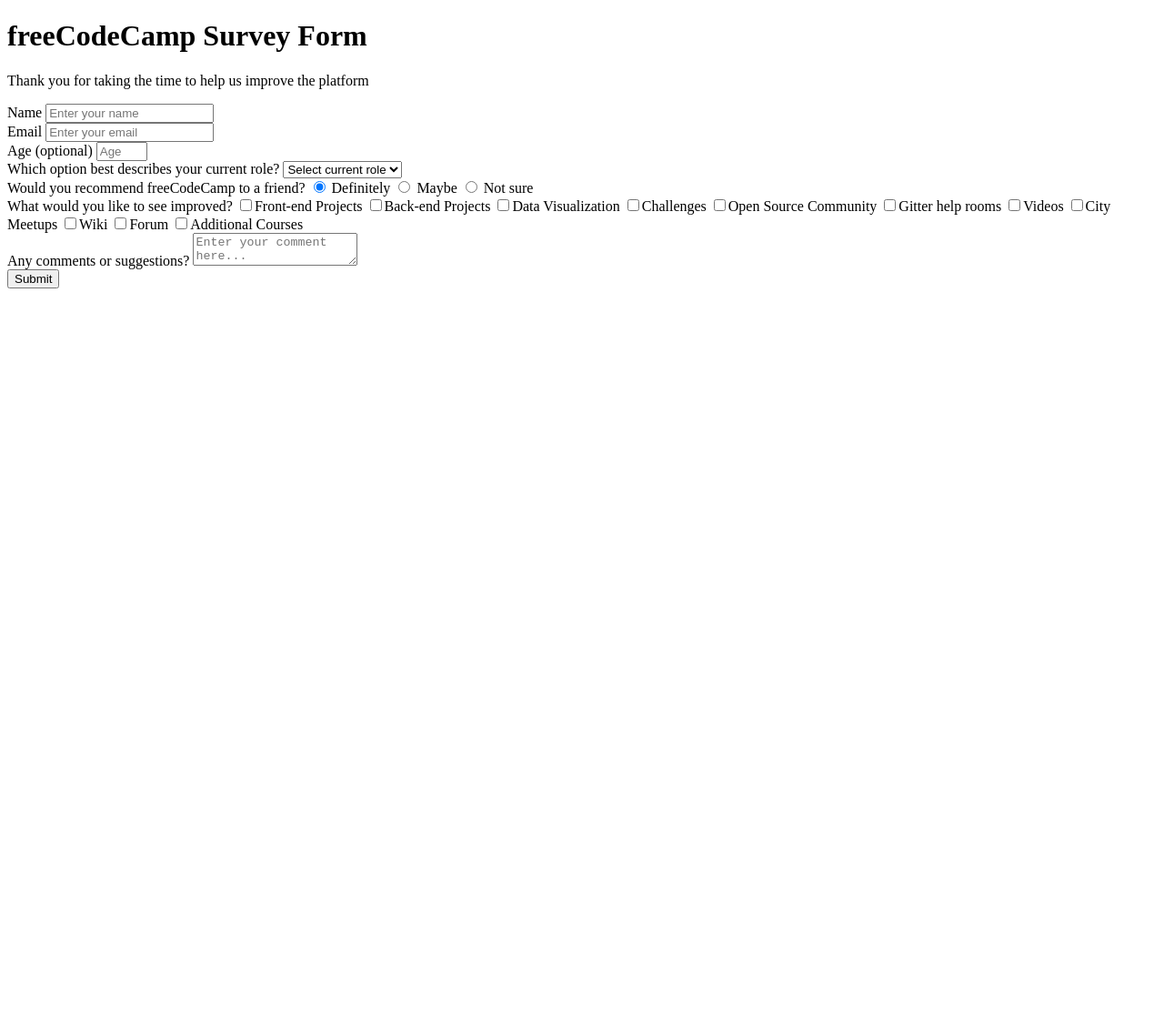
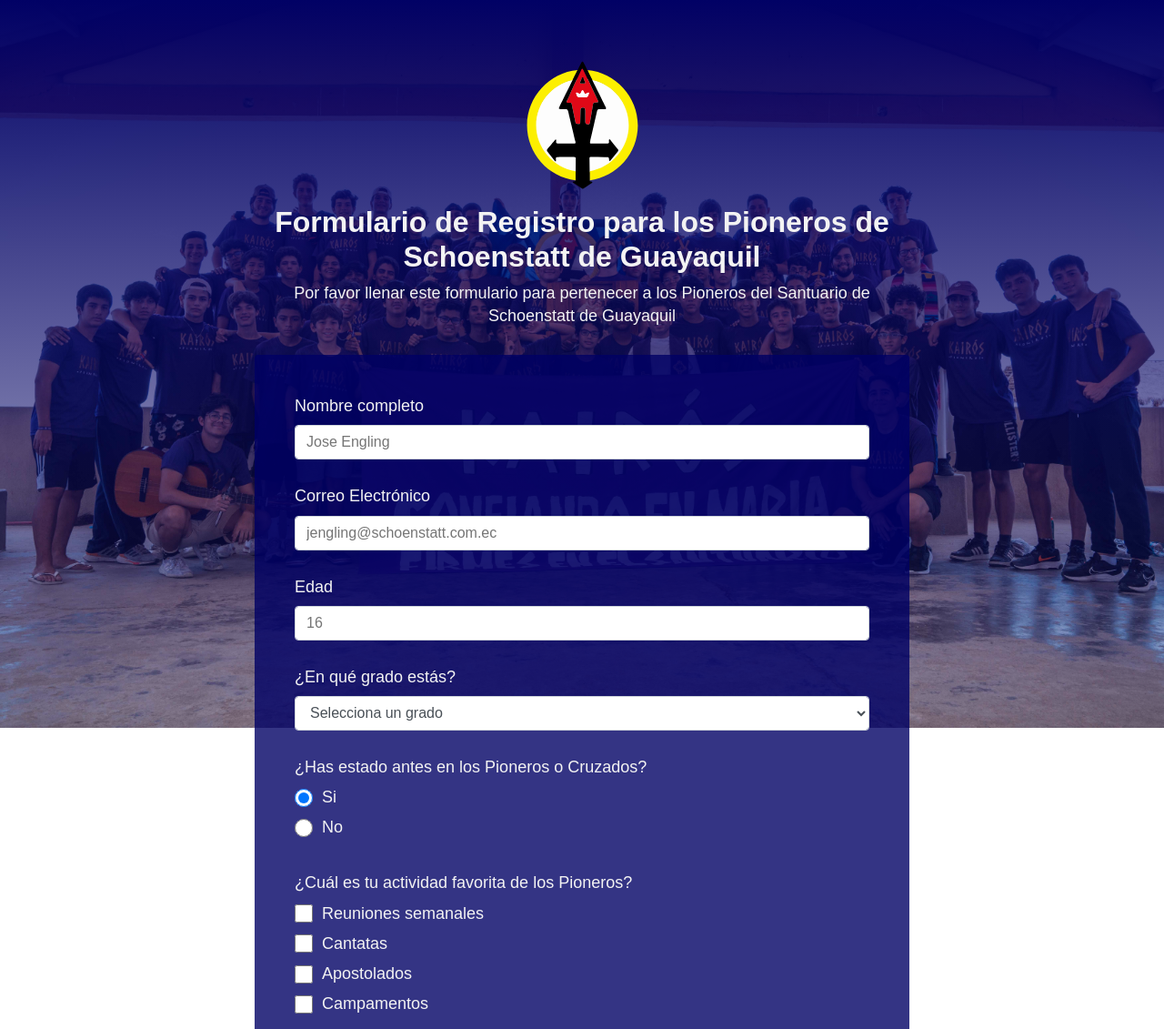
Before and after one commit to Scrainer/freeCodeCamp-Certs, a plain HTML site: page Responsive Web Design Certification/05-Survey Form-Certification Project/index.html in a window 1280 px wide. Shown: the top 1131 px of the page at 91% size. Before the commit the page ends 800 px from the top, so only its background shows below. Drawn offline with Linux system fonts and the light colour scheme.

Commit message:
Completed - Survey Form
Completed the Survey Form Certification Project

```diff
--- a/Responsive Web Design Certification/05-Survey Form-Certification Project/index.html
+++ b/Responsive Web Design Certification/05-Survey Form-Certification Project/index.html
@@ -1,78 +1,153 @@
 <!DOCTYPE html>
 <html lang="en">
   <head>
-    <meta charset="UTF-8">
-    <meta name="viewport" content="width=device-width, initial-scale=1.0">
-    <title>freeCodeCamp Survey Form</title>
-    <link rel="stylesheet" href="styles.css">
+    <meta charset="UTF-8" />
+    <meta name="viewport" content="width=device-width, initial-scale=1.0" />
+    <title>Registro a los Pioneros de Schoenstatt</title>
+    <link rel="stylesheet" href="styles.css" />
   </head>
   <body>
     <div class="container">
       <header class="header">
-            <h1 id="title">freeCodeCamp Survey Form</h1>
-            <p id="description">Thank you for taking the time to help us improve the platform</p>
+        <img id="logo" class="logo" src="./public/Logo Pioneros.svg" alt="" />
+        <h1 id="title">
+          Formulario de Registro para los Pioneros de Schoenstatt de Guayaquil
+        </h1>
+        <p id="description">
+          Por favor llenar este formulario para pertenecer a los Pioneros del
+          Santuario de Schoenstatt de Guayaquil
+        </p>
       </header>
+
       <form id="survey-form">
-            <div class="form-group">
-                <label id="name-label" for="name">
-                    Name
-                </label>
-                <input required type="text" name="name" id="name" placeholder="Enter your name">
+        <div class="seccion-formulario">
+          <label id="name-label" for="name">Nombre completo</label>
+          <input
+            required
+            class="pregunta"
+            type="text"
+            name="name"
+            id="name"
+            placeholder="Jose Engling"
+          />
         </div>
-            <div class="form-group">
-                <label id="email-label" for="email">
-                    Email
-                </label>
-                <input required type="email" name="email" id="email" placeholder="Enter your email">
+
+        <div class="seccion-formulario">
+          <label id="email-label" for="email">Correo Electrónico</label>
+          <input
+            required
+            class="pregunta"
+            type="email"
+            name="email"
+            id="email"
+            placeholder="jengling@schoenstatt.com.ec"
+          />
         </div>
-            <div class="form-group">
-                <label id="number-label" for="number">
-                    Age (optional)
-                </label>
-                <input type="number" name="number" id="number" min="10" max="99" placeholder="Age">
+
+        <div class="seccion-formulario">
+          <label id="number-label" for="number">Edad</label>
+          <input
+            type="number"
+            class="pregunta"
+            name="number"
+            id="number"
+            min="13"
+            max="18"
+            placeholder="16"
+          />
         </div>
-            <div class="form-group">
-                <label for="dropdown">Which option best describes your current role?</label>
-                <select required name="role" id="dropdown" >
-                    <option disabled selected value="">Select current role</option>
-                    <option value="student">Student</option>
-                    <option value="job">Full time job</option>
-                    <option value="learner">Full time learner</option>
-                    <option value="preferNo">Prefer not to say</option>
-                    <option value="other">Other</option>
+
+        <div class="seccion-formulario">
+          <label for="dropdown">¿En qué grado estás?</label>
+          <select required name="grade" id="dropdown" class="pregunta">
+            <option selected disabled value="">Selecciona un grado</option>
+            <option value="9">9no EGB</option>
+            <option value="10">10mo EGB</option>
+            <option value="11">1ro BGU</option>
+            <option value="12">2do BGU</option>
+            <option value="13">3ro BGU</option>
           </select>
         </div>
-            <div class="form-group">
-                <label>Would you recommend freeCodeCamp to a friend?</label>
-                <label for="recommend-definitely"><input checked id="recommend-definitely" name="user-recommend" type="radio" value="definitely"> Definitely</label>
-                <label for="recommend-maybe"><input id="recommend-maybe" name="user-recommend" type="radio" value="maybe"> Maybe</label>
-                <label for="recommend-notsure"><input id="recommend-notsure" name="user-recommend" type="radio" value="notsure"> Not sure</label>
+
+        <div class="seccion-formulario">
+          <label>¿Has estado antes en los Pioneros o Cruzados?</label>
+          <label for="antes-si"
+            ><input
+              checked
+              id="antes-si"
+              class="input-radio"
+              name="experiencia-pasada"
+              type="radio"
+              value="si"
+            />
+            Si</label
+          >
+          <label for="antes-no"
+            ><input
+              id="antes-no"
+              class="input-radio"
+              name="experiencia-pasada"
+              type="radio"
+              value="no"
+            />
+            No</label
+          >
         </div>
-            <div class="form-group">
-                <label>What would you like to see improved?</label>
-                <label for=""><input name="prefer" value="front-end-projects" type="checkbox" class="input-checkbox">Front-end Projects</label>
-                <label><input name="prefer" value="back-end-projects" type="checkbox" class="input-checkbox">Back-end Projects</label>
-                <label><input name="prefer" value="data-visualization" type="checkbox" class="input-checkbox">Data Visualization</label>
-                <label><input name="prefer" value="challenges" type="checkbox" class="input-checkbox">Challenges</label>
-                <label><input name="prefer" value="open-source-community" type="checkbox" class="input-checkbox">Open Source Community</label>
-                <label><input name="prefer" value="gitter-help-rooms" type="checkbox" class="input-checkbox">Gitter help rooms</label>
-                <label><input name="prefer" value="videos" type="checkbox" class="input-checkbox">Videos</label>
-                <label><input name="prefer" value="city-meetups" type="checkbox" class="input-checkbox">City Meetups</label>
-                <label><input name="prefer" value="wiki" type="checkbox" class="input-checkbox">Wiki</label>
-                <label><input name="prefer" value="forum" type="checkbox" class="input-checkbox">Forum</label>
-                <label><input name="prefer" value="additional-courses" type="checkbox" class="input-checkbox">Additional Courses</label>
+
+        <div class="seccion-formulario">
+          <label>¿Cuál es tu actividad favorita de los Pioneros?</label>
+          <label
+            ><input
+              name="fav-activity"
+              value="reuniones-semanales"
+              type="checkbox"
+              class="input-checkbox"
+            />Reuniones semanales</label
+          >
+          <label
+            ><input
+              name="fav-activity"
+              value="cantatas"
+              type="checkbox"
+              class="input-checkbox"
+            />Cantatas</label
+          >
+          <label
+            ><input
+              name="fav-activity"
+              value="apostolados"
+              type="checkbox"
+              class="input-checkbox"
+            />Apostolados</label
+          >
+          <label
+            ><input
+              name="fav-activity"
+              value="campamentos"
+              type="checkbox"
+              class="input-checkbox"
+            />Campamentos</label
+          >
         </div>
-            <div class="form-group">
-                <label>Any comments or suggestions?</label>
-                <textarea id="comments" class="input-textarea" name="comment" placeholder="Enter your comment here..."></textarea>
+
+        <div class="seccion-formulario">
+          <label for="comments"
+            >Algún dato importante que debamos saber de ti?</label
+          >
+          <textarea
+            class="input-textarea"
+            name="comments"
+            id="comments"
+            placeholder="Gustos, talentos, alergias, etc."
+          ></textarea>
         </div>
-            <div class="form-group">
-                <button type="submit" id="submit" class="submit-button">
-                  Submit
+
+        <div class="seccion-formulario">
+          <button id="submit" class="submit-button" type="submit">
+            Registrar
           </button>
         </div>
       </form>
     </div>
-
   </body>
 </html>
--- a/Responsive Web Design Certification/05-Survey Form-Certification Project/styles.css
+++ b/Responsive Web Design Certification/05-Survey Form-Certification Project/styles.css
@@ -0,0 +1,161 @@
+:root {
+  --pioneros-blanco: #f3f3f3;
+  --pioneros-azul-transparente: #010165cb;
+  --pioneros-azul: #010165ff;
+}
+
+*,
+*::before,
+*::after {
+  box-sizing: border-box;
+}
+
+body {
+  font-family: "Poppins", sans-serif;
+  font-size: 1rem;
+  font-weight: 400;
+  line-height: 1.4;
+  color: var(--pioneros-blanco);
+  margin: 0;
+}
+
+body::before {
+  content: "";
+  position: fixed;
+  top: 0;
+  left: 0;
+  height: 100%;
+  width: 100%;
+  z-index: -1;
+  background-image: linear-gradient(rgba(1, 1, 101, 1), rgba(1, 1, 101, 0.2)),
+    url(./public/pionerosgye2024.jpg);
+  background-size: cover;
+  background-repeat: no-repeat;
+  background-position: center;
+}
+
+.logo {
+  width: 25%;
+  margin: 0 auto;
+  display: block;
+}
+
+h1 {
+  font-weight: bold;
+  line-height: 1.2;
+}
+
+p {
+  font-size: 1.125rem;
+}
+
+h1,
+p {
+  margin-top: 0;
+  margin-bottom: 0.5rem;
+}
+
+label {
+  display: flex;
+  align-items: center;
+  font-size: 1.125rem;
+  margin-bottom: 0.5rem;
+}
+
+input,
+button,
+select,
+textarea {
+  margin: 0;
+  font-family: inherit;
+  font-size: inherit;
+  line-height: inherit;
+}
+
+button {
+  border: none;
+}
+
+.container {
+  width: 100%;
+  margin: 3.125rem auto 0 auto;
+}
+
+@media (min-width: 576px) {
+  .container {
+    max-width: 540px;
+  }
+}
+
+@media (min-width: 768px) {
+  .container {
+    max-width: 720px;
+  }
+}
+
+.header {
+  padding: 0 0.625rem;
+  margin-bottom: 1.875rem;
+  text-align: center;
+}
+
+.description {
+  font-style: italic;
+  font-weight: 200;
+  text-shadow: 1px 1px 1px rgba(0, 0, 0, 0.4);
+}
+
+form {
+  background: var(--pioneros-azul-transparente);
+  padding: 2.5rem 0.625rem;
+  border-radius: 0.25rem;
+}
+
+@media (min-width: 480px) {
+  form {
+    padding: 2.5rem;
+  }
+}
+
+.seccion-formulario {
+  margin: 0 auto 1.25rem auto;
+  padding: 0.25rem;
+}
+
+.pregunta {
+  display: block;
+  width: 100%;
+  height: 2.375rem;
+  padding: 0.375rem 0.75rem;
+  color: #495057;
+  background-color: #fff;
+  background-clip: padding-box;
+  border: 1px solid #ced4da;
+  border-radius: 0.25rem;
+  transition: border-color 0.15s ease-in-out, box-shadow 0.15s ease-in-out;
+}
+
+.input-radio,
+.input-checkbox {
+  display: inline-block;
+  margin-right: 0.625rem;
+  min-height: 1.25rem;
+  min-width: 1.25rem;
+}
+
+.input-textarea {
+  min-height: 120px;
+  width: 100%;
+  padding: 0.625rem;
+  resize: vertical;
+}
+
+.submit-button {
+  display: block;
+  width: 100%;
+  padding: 0.75rem;
+  background: var(--pioneros-azul);
+  color: inherit;
+  border-radius: 2px;
+  cursor: pointer;
+}
```
Also changed, not shown: Responsive Web Design Certification/05-Survey Form-Certification Project/public/Logo Pioneros.svg (added), Responsive Web Design Certification/05-Survey Form-Certification Project/public/pionerosgye2024.jpg (added). Lines whose indentation alone changed are shown as unchanged.
